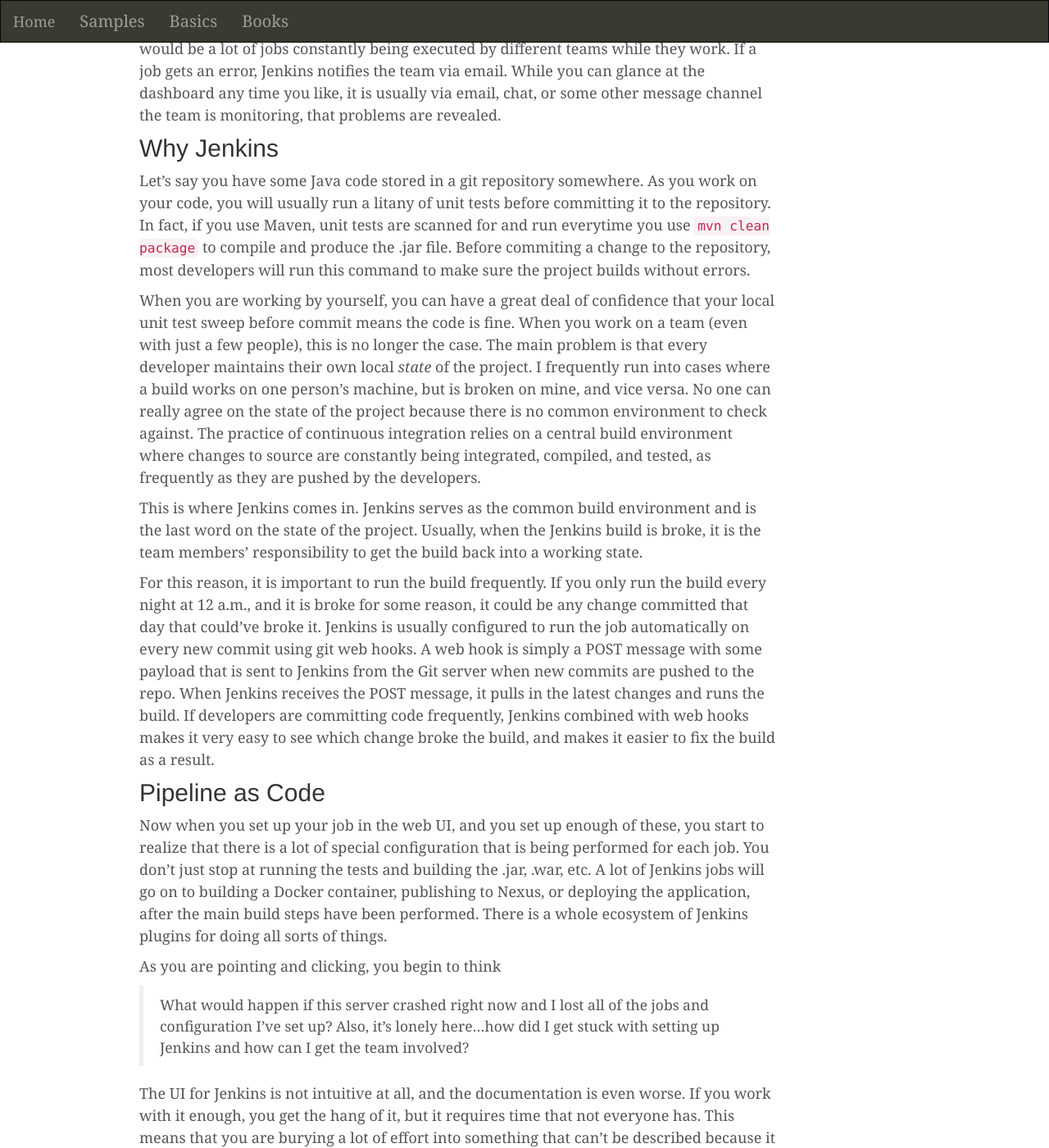
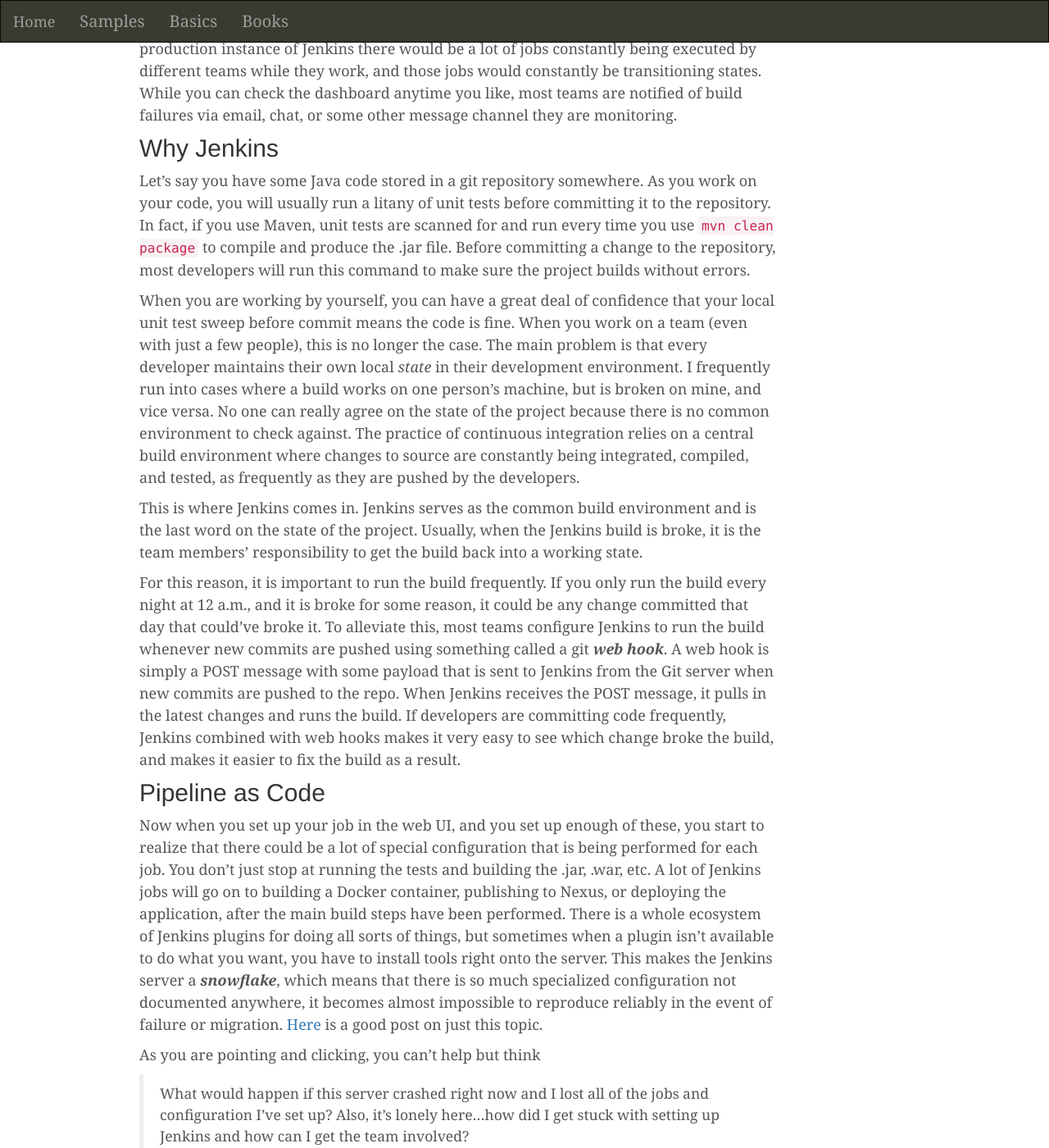
Before and after one commit to chasefranks/chasefranks.github.io, a Jekyll site: the page built from _posts/2017-07-04-pipeline-as-code.md, in a window 1280 px wide and 1400 px high, scrolled down 1563 px. Shown: the whole window at 82% size. Built offline with Jekyll 4.4.1, drawn with Linux system fonts in a browser that asks for light colours; comment, search, counter and statistics services are not loaded; some of the changed text lies outside the part shown.

Commit message:
update pipeline as code

````diff
--- a/_posts/2017-07-04-pipeline-as-code.md
+++ b/_posts/2017-07-04-pipeline-as-code.md
@@ -15,31 +15,35 @@
 
 ![jenkins ui](/images/jenkins-home.png)
 
-The blue dots for each job means that the last build was successful. The weather icons show three sunny jobs with good stable histories, and the two that I've been mucking around with have only recently been fixed. For a production instance of Jenkins there would be a lot of jobs constantly being executed by different teams while they work. If a job gets an error, Jenkins notifies the team via email. While you can glance at the dashboard any time you like, it is usually via email, chat, or some other message channel the team is monitoring, that problems are revealed.
+The blue dots for each job means that the last build was successful. The weather icons show three sunny jobs with good stable histories. The two that I've been mucking around with have only recently been fixed, so Jenkins shows storm clouds for those. For a production instance of Jenkins there would be a lot of jobs constantly being executed by different teams while they work, and those jobs would constantly be transitioning states. While you can check the dashboard anytime you like, most teams are notified of build failures via email, chat, or some other message channel they are monitoring.
 
 ## Why Jenkins
 
-Let's say you have some Java code stored in a git repository somewhere. As you work on your code, you will usually run a litany of unit tests before committing it to the repository. In fact, if you use Maven, unit tests are scanned for and run everytime you use ```mvn clean package``` to compile and produce the .jar file. Before commiting a change to the repository, most developers will run this command to make sure the project builds without errors.
+Let's say you have some Java code stored in a git repository somewhere. As you work on your code, you will usually run a litany of unit tests before committing it to the repository. In fact, if you use Maven, unit tests are scanned for and run every time you use ```mvn clean package``` to compile and produce the .jar file. Before committing a change to the repository, most developers will run this command to make sure the project builds without errors.
 
-When you are working by yourself, you can have a great deal of confidence that your local unit test sweep before commit means the code is fine. When you work on a team (even with just a few people), this is no longer the case. The main problem is that every developer maintains their own local *state* of the project. I frequently run into cases where a build works on one person's machine, but is broken on mine, and vice versa. No one can really agree on the state of the project because there is no common environment to check against. The practice of continuous integration relies on a central build environment where changes to source are constantly being integrated, compiled, and tested, as frequently as they are pushed by the developers.
+When you are working by yourself, you can have a great deal of confidence that your local unit test sweep before commit means the code is fine. When you work on a team (even with just a few people), this is no longer the case. The main problem is that every developer maintains their own local *state* in their development environment. I frequently run into cases where a build works on one person's machine, but is broken on mine, and vice versa. No one can really agree on the state of the project because there is no common environment to check against. The practice of continuous integration relies on a central build environment where changes to source are constantly being integrated, compiled, and tested, as frequently as they are pushed by the developers.
 
 This is where Jenkins comes in. Jenkins serves as the common build environment and is the last word on the state of the project. Usually, when the Jenkins build is broke, it is the team members' responsibility to get the build back into a working state.
 
-For this reason, it is important to run the build frequently. If you only run the build every night at 12 a.m., and it is broke for some reason, it could be any change committed that day that could've broke it. Jenkins is usually configured to run the job automatically on every new commit using git web hooks. A web hook is simply a POST message with some payload that is sent to Jenkins from the Git server when new commits are pushed to the repo. When Jenkins receives the POST message, it pulls in the latest changes and runs the build. If developers are committing code frequently, Jenkins combined with web hooks makes it very easy to see which change broke the build, and makes it easier to fix the build as a result.
+For this reason, it is important to run the build frequently. If you only run the build every night at 12 a.m., and it is broke for some reason, it could be any change committed that day that could've broke it. To alleviate this, most teams configure Jenkins to run the build whenever new commits are pushed using something called a git ***web hook***. A web hook is simply a POST message with some payload that is sent to Jenkins from the Git server when new commits are pushed to the repo. When Jenkins receives the POST message, it pulls in the latest changes and runs the build. If developers are committing code frequently, Jenkins combined with web hooks makes it very easy to see which change broke the build, and makes it easier to fix the build as a result.
 
 ## Pipeline as Code
 
-Now when you set up your job in the web UI, and you set up enough of these, you start to realize that there is a lot of special configuration that is being performed for each job. You don't just stop at running the tests and building the .jar, .war, etc. A lot of Jenkins jobs will go on to building a Docker container, publishing to Nexus, or deploying the application, after the main build steps have been performed. There is a whole ecosystem of Jenkins plugins for doing all sorts of things.
+Now when you set up your job in the web UI, and you set up enough of these, you start to realize that there could be a lot of special configuration that is being performed for each job. You don't just stop at running the tests and building the .jar, .war, etc. A lot of Jenkins jobs will go on to building a Docker container, publishing to Nexus, or deploying the application, after the main build steps have been performed. There is a whole ecosystem of Jenkins plugins for doing all sorts of things, but sometimes when a plugin isn't available to do what you want, you have to install tools right onto the server. This makes the Jenkins server a ***snowflake***, which means that there is so much specialized configuration not documented anywhere, it becomes almost impossible to reproduce reliably in the event of failure or migration. [Here](https://tech.winton.com/blog/2017/04/continuous-deployment-of-containerised-microservic) is a good post on just this topic.
 
-As you are pointing and clicking, you begin to think
+As you are pointing and clicking, you can't help but think
 
 > What would happen if this server crashed right now and I lost all of the jobs and configuration I've set up? Also, it's lonely here...how did I get stuck with setting up Jenkins and how can I get the team involved?
 
-The UI for Jenkins is not intuitive at all, and the documentation is even worse. If you work with it enough, you get the hang of it, but it requires time that not everyone has. This means that you are burying a lot of effort into something that can't be described because it lacks vocabulary (i.e. a web UI).
+The UI for Jenkins is not intuitive at all, and the documentation is even worse. If you work with it enough, you get the hang of it, but it requires time that not everyone has. This means that replicating or reproducing jobs you've set up in Jenkins requires specialized and expert knowledge in Jenkins itself. Again, let's go back to basics:
+
+> I can simply run mvn clean package, docker build, docker push, etc from a terminal or automate it with a simple bash script.
+
+This is the baseline complexity you are dealing with, so Jenkins should not add too much of it's own lingo to it or else the 'tail is wagging the dog' so to speak.
 
 Another thing that happens all the time is that jobs are migrated from one Jenkins server to another. You can't just export the jobs and have it work on the other server, because it's not one-to-one: You need to know all of the plugins installed on your server, and may have also installed some tools onto the actual server that Jenkins is running on (i.e. Docker). When I'm asked to provide my job configuration, my default answer is to export the list of plugins installed, along with the job xml descriptor using the Jenkins cli, but I'm always a little sad when I do it because I know it won't work.
 
-*Pipeline as Code* was introduced by Jenkins 2.0 as a way of describing a project's build in a simple declarative language. A Jenkins pipeline is simply a series of build stages: checkout, build, test, deploy, etc. The central idea is that you describe your pipeline in a simple text file that is checked into your code repository. The default is to name this file *Jenkinsfile* and place it at the top of your project directory. You simply have to tell Jenkins where your repository is and it will create and run your pipeline for you.
+*Pipeline as Code* was introduced by Jenkins 2.0 as a way of describing a project's build in a simple declarative language. A Jenkins ***pipeline*** is simply a series of build stages: checkout, build, test, deploy, etc. The central idea is that you describe your pipeline in a simple text file that is checked into your code repository. The default is to name this file ***Jenkinsfile*** and place it at the top of your project directory. You simply have to tell Jenkins where your repository is and it will create and run your pipeline for you.
 
 ## An Example
 
@@ -115,11 +119,13 @@
   * ```build-push-docker-image``` - builds and pushes a Docker image specified by the Dockerfile at the root of the project. The image is tagged *dev* and *dev-<shortCommitSha>* and then pushed to DockerHub using the default Docker credentials configured in this Jenkins instance.
   * ```deploy``` - a placeholder for now, but am planning on deploying to a Kubernetes cluster once I figure out how
 
-Maybe you find this readable at first glance, maybe not. The important idea here is that the build info is in the right place...source control. Now we can spin up a pipeline job.
+Maybe you find this readable at first glance, maybe not. The important idea here is that the build info is in the right place...source control. Now we can spin up a pipeline job, and we sort of want to do it a certain way now. The goal should be to avoid making any changes directly in the UI, or to at least minimize the changes to only the most high level and generic configuration needed. The build per project should be completely driven by the Jenkinsfile.
 
 ## Blue Ocean
 
-Jenkins is heading in the right direction with their new UI called [Blue Ocean](https://jenkins.io/doc/book/blueocean/). Pipelines are first class citizens in Blue Ocean, so let's create the pipeline described in our Jenkins file above from Blue Ocean.
+Jenkins is heading in the right direction with their new UI called [Blue Ocean](https://jenkins.io/doc/book/blueocean/), which facilitates just this workflow and focuses exclusively on Pipelines.
+
+Let's create the pipeline described in our Jenkinsfile in Blue Ocean. I find it a little hard to get the Blue Ocean UI, since they moved the button that was front and center off to the side. In any event, you can just append ```/blue``` to the url in your Jenkins server to get there. For example, if your Jenkins server is accessible at ```http://myjenkins:8080```, then go to ```http://myjenkins:8080/blue```.
 
 Click ***New Pipeline*** in the upper right corner, and bring up the Create Pipeline screen:
 
@@ -147,4 +153,4 @@
 
 We're now free to deploy it into any environment we like, for example a Kubernetes cluster or Docker Swarm. In fact, for a development environment, it would make sense to actually deploy as part of the pipeline as well. I've only just scratched the surface of what's possible here.
 
-Please let me know what you're doing with Pipeline, or if you want me to look into something post in the comments. I still haven't picked up the multi-branch pipeline idea yet, and would love to see it in action.
+Please let me know what you're doing with Pipeline, or if you want me to look into something post in the comments. I still haven't picked up the multi-branch pipeline idea yet, and would love to see it in action. For example, how do you prevent merging the Jenkinsfiles between different branches, or is a single Jenkinsfile used with case logic depending on the current branch?
````
